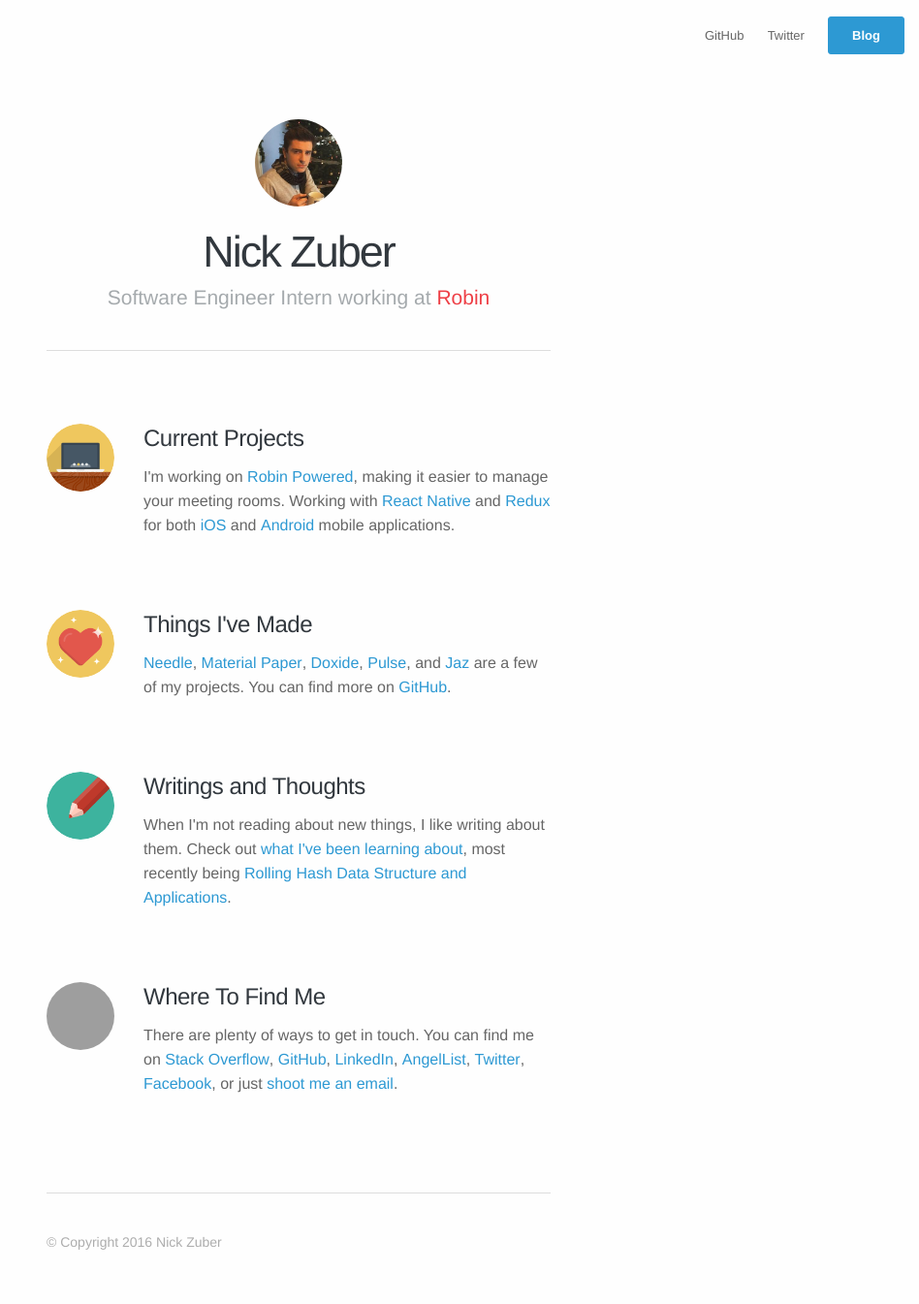
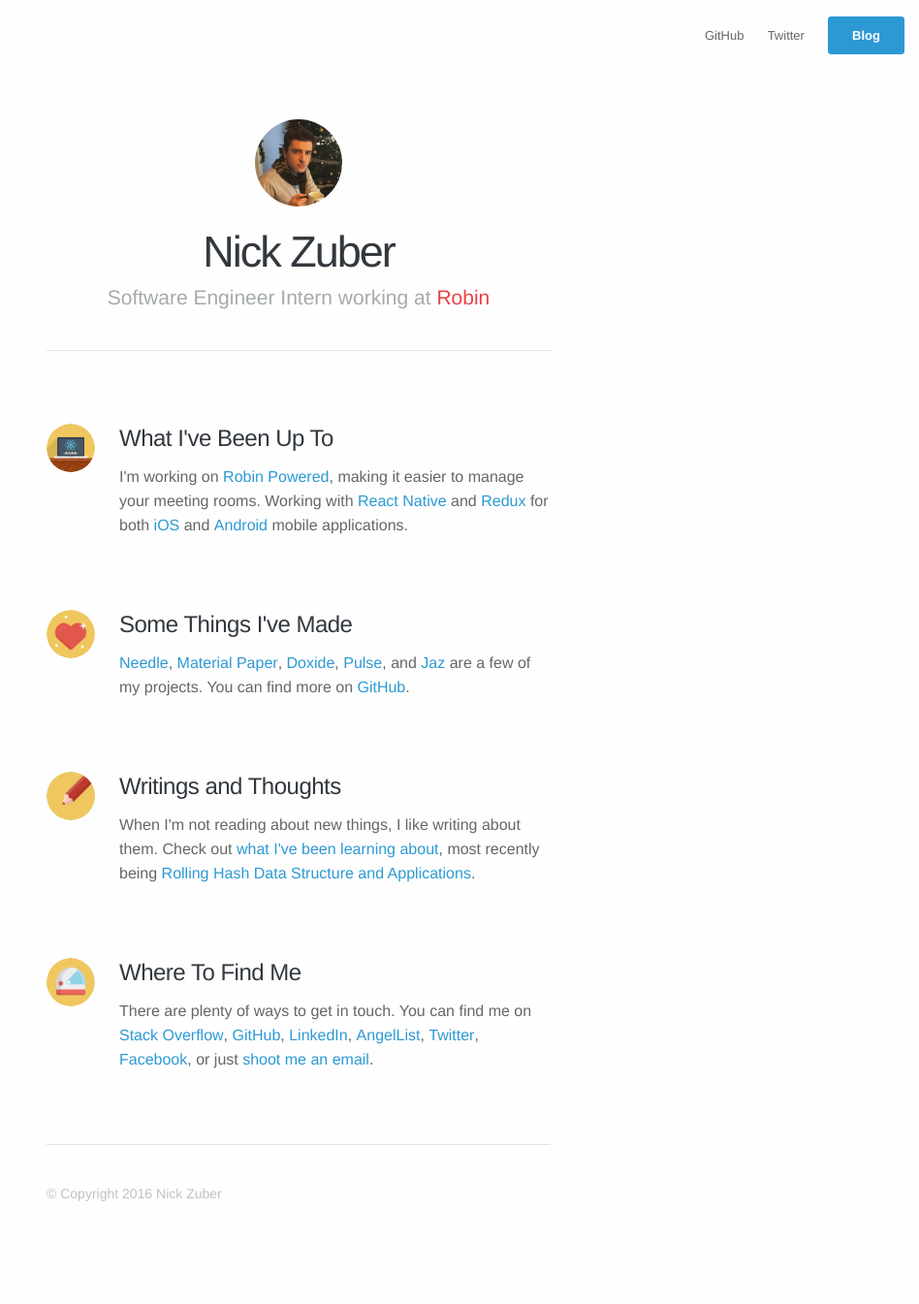
Before and after one commit to nickzuber/nickzuber-v1, a Jekyll site: the page built from src/index.html, in a window 1280 px wide. Shown: the whole page at 97% size, without its empty margins (332-1280 px from the left). Built offline with Jekyll 4.4.1, drawn with Linux system fonts in a browser that asks for light colours; after the commit the page ends 1265 px from its top, so only the background shows below that.

Commit message:
some adjustments

```diff
--- /dev/null
+++ b/src/_includes/line.html
@@ -0,0 +1,6 @@
+<div class="dashed-line">
+  <div class="-dash -dash-red"></div>
+  <div class="-dash -dash-blue"></div>
+  <div class="-dash -dash-yellow"></div>
+  <div class="-dash -dash-green"></div>
+</div>
--- a/src/_sass/_layout.scss
+++ b/src/_sass/_layout.scss
@@ -1,3 +1,6 @@
+
+$default-width: 520px;
+
 /**
  * Site header
  */
@@ -14,6 +17,7 @@
 ul.post-list {
   list-style: none;
   text-align: left;
+  margin-left: 0 !important;
 
   li {
     padding: 0 0 20px;
@@ -28,11 +32,44 @@
       font-weight: 300;
       font-size: 18px;
       color: $byline-gray;
+      margin-left: 5px;
       opacity: .8;
     }
   }
 }
 
+.dashed-line {
+  position: relative;
+  width: $default-width;
+  margin: 0 auto;
+  height: 4px;
+  border-radius: 2px;
+  font-size: 0; /* patch hidden padding */
+  display: flex;
+  flex-direction: row;
+  overflow: hidden;
+
+  .-dash {
+    display: inline-block;
+    flex: 1;
+    height: 100%;
+    width: 25%;
+  }
+
+  .-dash-red {
+    flex: 2;
+    background: $theme-red;
+  }
+  .-dash-blue {
+    background: $theme-blue;
+  }
+  .-dash-yellow {
+    background: $theme-yellow;
+  }
+  .-dash-green {
+    background: $theme-green;
+  }
+}
 
 /**
  * Links
@@ -74,6 +111,12 @@
 	background: url(../img/profile_alt.jpg) 30% 35% no-repeat;
 	/* background: url(../img/profile.jpg) 50% 0% no-repeat; */
   background-size: 175%;
+  border-width: 0px;
+  border-style: solid;
+  border-top-color: $theme-red;
+  border-left-color: $theme-blue;
+  border-bottom-color: $theme-yellow;
+  border-right-color: $theme-green;
   display: block;
   position: relative;
   margin: 0 auto 10px;
@@ -92,6 +135,9 @@
 .pulse-orb {
   width: 90px;
   height: 90px;
+  border-width: 0px;
+  border-style: solid;
+  border-top-color: transparent;;
   border-radius: 50%;
   position: absolute;
   top: 0;
@@ -123,8 +169,6 @@
   }
 }
 
-$default-width: 520px;
-
 .home {
   padding: 50px 0 0;
   width: $default-width;
@@ -136,20 +180,19 @@
 .footer {
   width: $default-width;
   position: relative;
-  margin: 50px auto 0;
+  margin: 25px auto 0;
   padding: 40px 0 0;
   border-top: 1px solid $border-gray;
 
   p {
-    color: $byline-gray;
-    opacity: .8;
+    opacity: .4;
     font-size: 14px;
-    margin-bottom: 53px;
+    margin-bottom: 23px;
   }
 }
 
 @media (max-width: 560px) {
-  .home, .footer {
+  .home, .footer, .dashed-line {
     width: 100% !important;
   }
 }
@@ -175,34 +218,38 @@
 
   .icon-container {
     display: table-cell;
-    width: 100px;
+    width: 75px;
 
     .icon {
       background-color: $red;
       background-repeat: no-repeat;
       background-position: 50%;
       background-size: cover;
-      height: 70px;
-      width: 70px;
+      height: 50px;
+      width: 50px;
       border-radius: 100%;
       position: absolute;
       top: 25px;
     }
 
-    .-heart {
-      background-image: url(../img/heart.png);
-      background-color: transparent;
-    }
     .-laptop {
+      background-color: $theme-red;
       background-image: url(../img/laptop.png);
       background-color: transparent;
     }
+    .-heart {
+      background-color: $theme-blue;
+      background-image: url(../img/heart.png);
+      background-color: transparent;;
+    }
     .-pencil {
+      background-color: $theme-yellow;
       background-image: url(../img/pencil.png);
       background-color: transparent;
     }
     .-social {
-      background-image: url(../img/social.png);
+      background-color: $theme-green;
+      background-image: url(../img/helmet.png);
       background-color: transparent;
     }
   }
@@ -251,8 +298,8 @@
   width: 100%;
   padding: 40px 0;
   margin: 65px 0 40px;
-  border-top: 1px solid $border-gray;
-  border-bottom: 1px solid $border-gray;
+  /* border-top: 1px solid $border-gray; */
+  /* border-bottom: 1px solid $border-gray; */
 
   .post-row {
     display: table-row;
--- a/src/css/main.scss
+++ b/src/css/main.scss
@@ -25,7 +25,14 @@
 $mono-font:        12px/1.5 'Source Code Pro', monospace !important;
 $spacing-unit:     30px;
 
-// Colors
+// Custom Colors
+
+$theme-green: #2cb673;
+$theme-red: #fe4a49;
+$theme-yellow: #ffec34;
+$theme-blue: #4a90e2;
+
+// Robin Colors
 
 $dark-red: #EB3349;
 $red: #EE3F46;
@@ -64,7 +71,7 @@
 
 $gray: #666666;
 $byline-gray: #999999;
-$border-gray: #DDDDDD;
+$border-gray: #E3E3E3;
 $border-alt: #EBEBEB;
 $background-gray: #F4F6F9;
 
--- a/src/index.html
+++ b/src/index.html
@@ -10,7 +10,7 @@
     <div class="icon -laptop"></div>
   </div>
   <div class="content">
-    <h3>Current Projects</h3>
+    <h3>What I've Been Up To</h3>
     <p>I'm working on <a target="_blank" href="https://robinpowered.com/">Robin Powered</a>, making it easier to manage your meeting rooms. Working with <a target="_blank" href="https://facebook.github.io/react-native/">React Native</a> and <a target="_blank" href="http://redux.js.org/docs/basics/UsageWithReact.html">Redux</a> for both <a target="_blank" href="http://www.apple.com/ios/">iOS</a> and <a target="_blank" href="https://www.android.com/">Android</a> mobile applications.</p>
   </div>
 </div>
@@ -20,7 +20,7 @@
     <div class="icon -heart"></div>
   </div>
   <div class="content">
-    <h3>Things I've Made</h3>
+    <h3>Some Things I've Made</h3>
     <p><a target="_blank" href="https://github.com/nickzuber/needle">Needle</a>, <a target="_blank" href="https://github.com/nickzuber/material-paper">Material Paper</a>, <a target="_blank" href="https://github.com/nickzuber/doxide">Doxide</a>, <a target="_blank" href="https://github.com/nickzuber/pulse">Pulse</a>, and <a target="_blank" href="https://github.com/nickzuber/jaz">Jaz</a> are a few of my projects. You can find more on <a target="_blank" href="https://github.com/nickzuber">GitHub</a>.</p>
   </div>
 </div>
```
Also changed, not shown: src/_sass/_base.scss (+4 -6 lines), src/_sass/_robinstrap.scss (line endings or trailing spaces), src/img/heart.png, src/img/helmet.png (added), src/img/laptop.png, src/img/logo.png, src/img/logo_alt.png (added), src/img/pencil.png.
